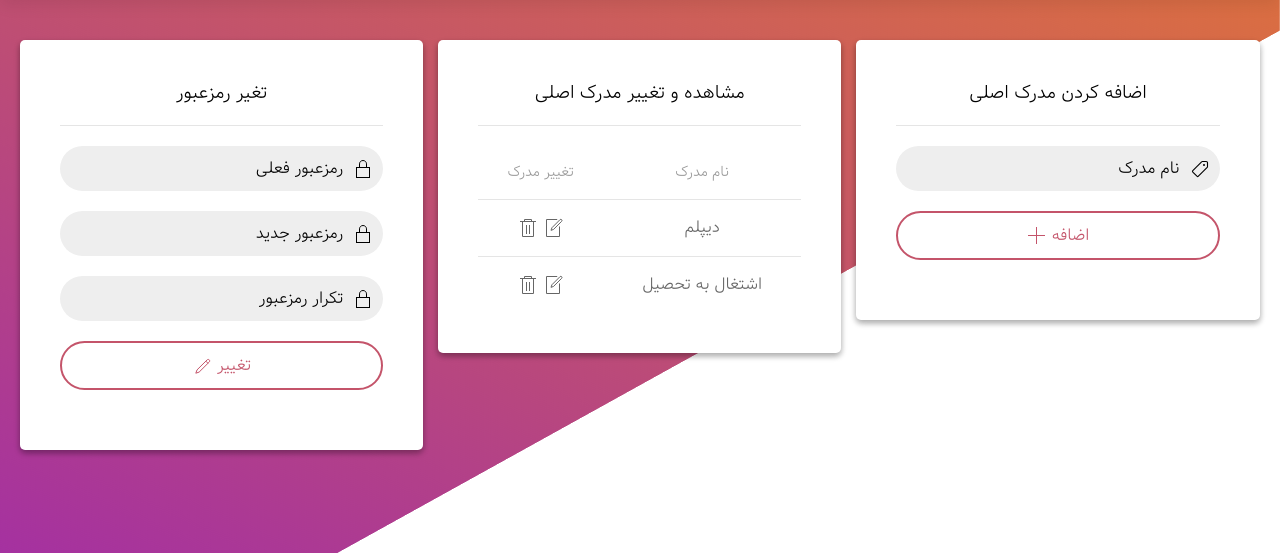
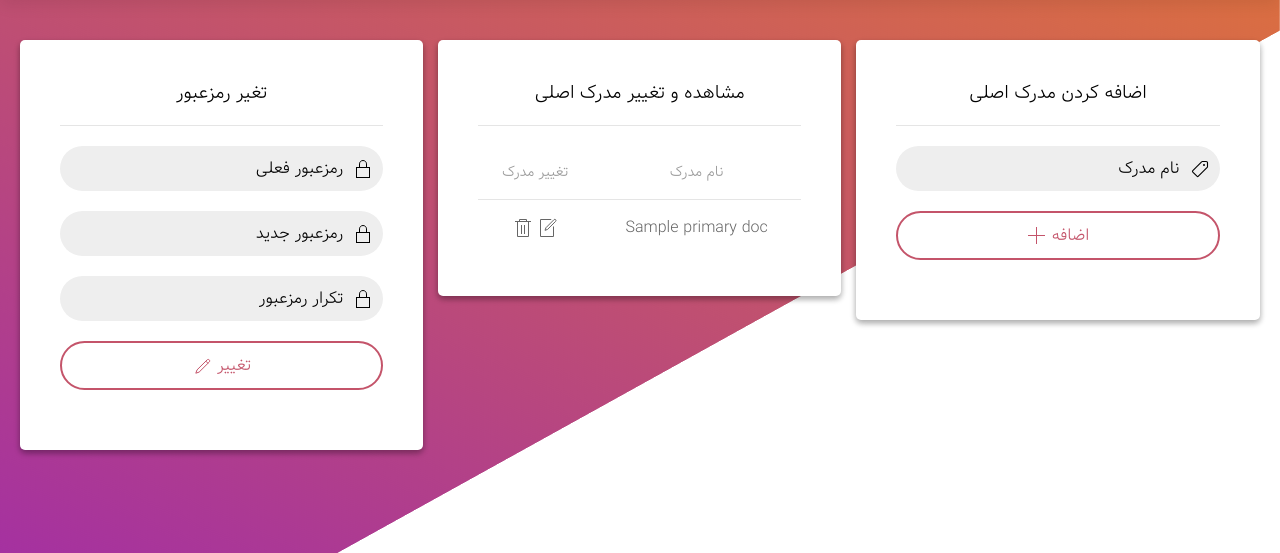
Before and after one commit to mrsdz/archiver-django, a Django app: template web/templates/admin-setting.html in a window 1280 px wide. Shown: the part 60-613 px from the top of the page. Run offline with Django 3.2, Linux system fonts and the light colour scheme; the template is opened without the code that fills it: most values are stand-ins (such as "Sample title", 1, 10 or a date in 2020); some libraries are stand-ins or nearby versions; some web fonts are replaced.

Commit message:
Edit primary document added

```diff
--- a/web/forms.py
+++ b/web/forms.py
@@ -62,3 +62,8 @@ class PasswordChange(forms.Form):
 
 class PrimaryDocumentName(forms.Form):
     name = forms.CharField(max_length=200)
+
+
+class EditPrimaryDocument(forms.Form):
+    name = forms.CharField(max_length=200)
+    id = forms.IntegerField()
--- a/web/templates/admin-setting.html
+++ b/web/templates/admin-setting.html
@@ -78,28 +78,22 @@
                         </tr>
                         </thead>
                         <tbody>
+                            {% for i in primary_docs %}
                                 <tr>
-                            <td class="rec-name">دیپلم</td>
+                                    <td class="rec-name">{{ i.name }}</td>
                                     <td class="edit-input">
-                                <input value="دیپلم" class="edit-input edit-input-style" dir="rtl">
-                                <a class="save" href="#">تغییر</a>
+                                        <form method="post" action="{% url 'Edit Main Doc' %}">
+                                            <input type="hidden" name="id" value="{{ i.id }}">
+                                            <input name="name" value="{{ i.name }}" class="edit-input edit-input-style">
+                                            {% csrf_token %}
+                                        </form>
                                     </td>
                                     <td>
                                         <a class="edit edit-style" uk-icon="icon: file-edit"></a>
                                         <a class="edit-style" uk-icon="icon: trash"></a>
                                     </td>
                                 </tr>
-                        <tr>
-                            <td class="rec-name">اشتغال به تحصیل</td>
-                            <td class="edit-input">
-                                <input value="اشتغال به تحصیل" class="edit-input edit-input-style" dir="rtl">
-                                <a class="save" href="#">تغییر</a>
-                            </td>
-                            <td>
-                                <a class="edit edit-style" uk-icon="icon: file-edit"></a>
-                                <a class="edit-style" uk-icon="icon: trash"></a>
-                            </td>
-                        </tr>
+                            {% endfor %}
                         </tbody>
                     </table>
                 </div>
--- a/web/urls.py
+++ b/web/urls.py
@@ -9,6 +9,7 @@ urlpatterns = [
     url(r'^admins/panel/$', views.admins_panel, name="Admin Panel"),
     url(r'^admins/panel/setting/$', views.admins_setting, name="Admin Setting"),
     url(r'^admins/panel/setting/add/PrimaryDoc/$', views.add_main_doc, name="Add Main Doc"),
+    url(r'^admins/panel/setting/edit/PrimaryDoc/$', views.edit_main_document, name="Edit Main Doc"),
     url(r'^admins/panel/setting/ChangePassword/$', views.admins_password_change, name="Admin Change Password"),
     url(r'^admins/panel/student/$', views.admins_student_management_section, name="Student Management"),
     url(r'^admins/panel/student/add/$', views.admins_add_student, name="Add Student"),
```
Also changed, not shown: web/views.py (+19 -0 lines). Lines whose indentation alone changed are shown as unchanged.
